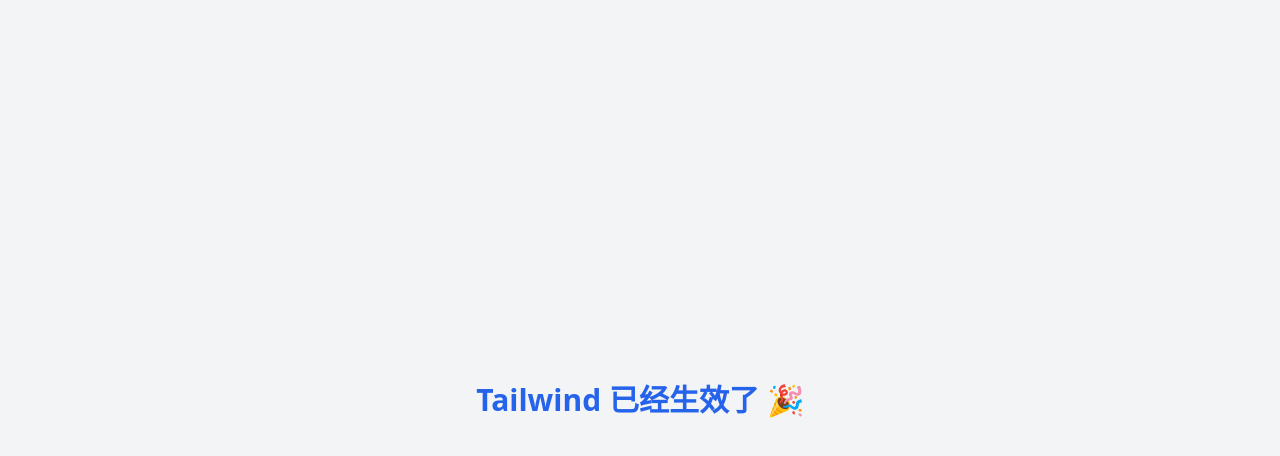
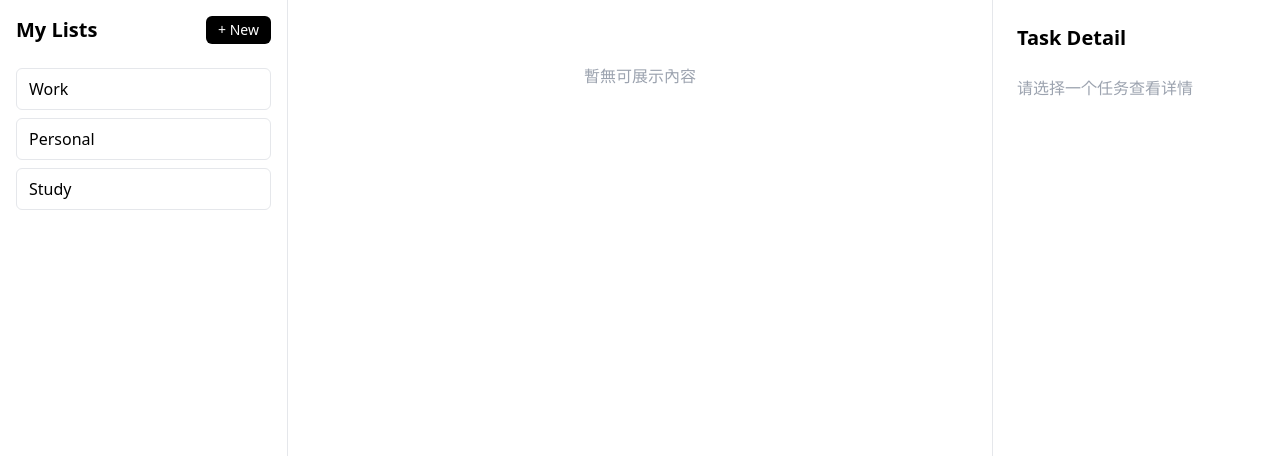
Before and after one commit to jingjingdai-lab/todolistweb, a Vue app in the folder frontend/: page /main in a window 1280 px wide. Before the commit this address had no page. Shown: the top 456 px of the page. Built offline with nearby package versions, Linux system fonts and the light colour scheme.

Commit message:
implement main layout with sidebar, task list and interactions

```diff
--- a/frontend/src/App.vue
+++ b/frontend/src/App.vue
@@ -1,7 +1,3 @@
 <template>
-  <div class="min-h-screen flex items-center justify-center bg-gray-100">
-    <h1 class="text-3xl font-bold text-blue-600">
-      Tailwind 已经生效了 🎉
-    </h1>
-  </div>
+  <router-view />
 </template>
--- a/frontend/src/assets/main.css
+++ b/frontend/src/assets/main.css
@@ -1,3 +1,12 @@
 @tailwind base;
 @tailwind components;
 @tailwind utilities;
+
+html,
+body,
+#app {
+  margin: 0;
+  padding: 0;
+  width: 100%;
+  min-height: 100%;
+}
--- /dev/null
+++ b/frontend/src/components/layout/MainContent.vue
@@ -0,0 +1,109 @@
+<script setup lang="ts">
+import { computed, ref } from 'vue'
+// 定义 list 类型
+type TaskList = {
+  id: number
+  name: string
+}
+
+// 定义 task 类型
+type Task = {
+  id: number
+  title: string
+  status: string
+  description?: string
+  dueDate?: string
+}
+
+// 接收父組件傳來的資料
+defineProps<{
+  selectedList: TaskList | null
+  tasks: Task[]
+  selectedTaskId: number | null
+}>()
+
+// 向父組件發送事件
+const emit = defineEmits<{
+  (e: 'select-task', task: Task): void
+  (e: 'toggle-task-status', taskId: number): void
+}>()
+
+// 控制已完成区是否展开（默认收起）
+const showCompleted = ref(false)
+
+
+// TODO 任务
+const todoTasks = computed(() => {
+  return props.tasks.filter((task) => task.status === 'TODO')
+})
+
+// DONE 任务
+const doneTasks = computed(() => {
+  return props.tasks.filter((task) => task.status === 'DONE')
+})
+
+// 点击任务时，通知父组件
+function handleTaskClick(task: Task) {
+  emit('select-task', task)
+}
+
+// 點擊狀態按鈕：切換 TODO / DONE
+function handleToggleStatus(taskId: number) {
+  emit('toggle-task-status', taskId)
+}
+
+function toggleCompleted() {
+  showCompleted.value = !showCompleted.value
+}
+
+</script>
+
+<template>
+  <main class="flex-1 p-6">
+    <!-- 沒選 list 時 -->
+    <div v-if="!selectedList" class="mt-10 text-center text-gray-400">
+      暫無可展示內容
+    </div>
+
+    <!-- 有選 list 時 -->
+    <div v-else>
+      <h2 class="mb-4 text-2xl font-bold">
+        {{ selectedList.name }}
+      </h2>
+
+      <ul class="space-y-3">
+        <li
+          v-for="task in tasks"
+          :key="task.id"
+          class="rounded-md border p-4 transition"
+          :class="
+            selectedTaskId === task.id
+              ? 'border-black bg-gray-100'
+              : 'border-gray-200'
+          "
+        >
+          <div class="flex items-center justify-between gap-4">
+            <!-- 左邊區塊：點擊後選中 task -->
+            <div
+              class="flex-1 cursor-pointer"
+              @click="handleTaskClick(task)"
+            >
+              <p class="font-medium">{{ task.title }}</p>
+              <p class="mt-1 text-sm text-gray-500">
+                {{ task.status }}
+              </p>
+            </div>
+
+            <!-- 右邊按鈕：切換狀態 -->
+            <button
+              class="rounded-md border px-3 py-1 text-sm hover:bg-gray-50"
+              @click="handleToggleStatus(task.id)"
+            >
+              {{ task.status === 'TODO' ? 'Mark Done' : 'Mark Todo' }}
+            </button>
+          </div>
+        </li>
+      </ul>
+    </div>
+  </main>
+</template>
--- /dev/null
+++ b/frontend/src/components/layout/SidebarLeft.vue
@@ -0,0 +1,57 @@
+<script setup lang="ts">
+// 定义接收的数据类型
+type TaskList = {
+  id: number
+  name: string
+}
+
+// props：父组件传进来的数据
+defineProps<{
+  lists: TaskList[]
+  selectedListId: number | null
+}>()
+
+// emit：点击某个 list 时，通知父组件
+const emit = defineEmits<{
+  (e: 'select-list', listId: number): void
+}>()
+
+// 点击某个 list
+function handleClick(listId: number) {
+  emit('select-list', listId)
+}
+</script>
+
+<template>
+  <!-- 左侧栏 -->
+  <aside class="w-72 border-r bg-white p-4">
+    <!-- 标题 + 新建按钮 -->
+    <div class="mb-6 flex items-center justify-between">
+      <h2 class="text-xl font-bold">My Lists</h2>
+
+      <!-- 这个按钮先保留，后面再接创建功能 -->
+      <button
+        class="rounded-md bg-black px-3 py-1 text-sm text-white hover:opacity-90"
+      >
+        + New
+      </button>
+    </div>
+
+    <!-- 列表 -->
+    <ul class="space-y-2">
+      <li
+        v-for="list in lists"
+        :key="list.id"
+        @click="handleClick(list.id)"
+        class="cursor-pointer rounded-md border px-3 py-2 transition"
+        :class="
+          selectedListId === list.id
+            ? 'bg-black text-white'
+            : 'bg-white text-black hover:bg-gray-100'
+        "
+      >
+        {{ list.name }}
+      </li>
+    </ul>
+  </aside>
+</template>
--- /dev/null
+++ b/frontend/src/components/layout/SidebarRight.vue
@@ -0,0 +1,58 @@
+<script setup lang="ts">
+// 定义 task 类型
+type Task = {
+  id: number
+  title: string
+  status: string
+  description?: string
+  dueDate?: string
+}
+
+// 接收父组件传来的当前选中任务
+defineProps<{
+  selectedTask: Task | null
+}>()
+</script>
+
+<template>
+  <!-- 右侧详情区域 -->
+  <aside class="w-72 border-l bg-white p-6">
+    <h2 class="text-xl font-bold">Task Detail</h2>
+
+    <!-- 没有选中任务时 -->
+    <div v-if="!selectedTask" class="mt-6 text-gray-400">
+      请选择一个任务查看详情
+    </div>
+
+    <!-- 有选中任务时 -->
+    <div v-else class="mt-6 space-y-4">
+      <!-- 任务标题 -->
+      <div>
+        <p class="text-sm text-gray-500">Title</p>
+        <p class="mt-1 font-medium">{{ selectedTask.title }}</p>
+      </div>
+
+      <!-- 任务状态 -->
+      <div>
+        <p class="text-sm text-gray-500">Status</p>
+        <p class="mt-1">{{ selectedTask.status }}</p>
+      </div>
+
+      <!-- 任务描述 -->
+      <div>
+        <p class="text-sm text-gray-500">Description</p>
+        <p class="mt-1">
+          {{ selectedTask.description || 'No description' }}
+        </p>
+      </div>
+
+      <!-- 截止日期 -->
+      <div>
+        <p class="text-sm text-gray-500">Due date</p>
+        <p class="mt-1">
+          {{ selectedTask.dueDate || 'No due date' }}
+        </p>
+      </div>
+    </div>
+  </aside>
+</template>
--- a/frontend/src/router/index.ts
+++ b/frontend/src/router/index.ts
@@ -1,21 +1,17 @@
 import { createRouter, createWebHistory } from 'vue-router'
-import HomeView from '../views/HomeView.vue'
+import MainView from '@/views/MainView.vue'
 
 const router = createRouter({
   history: createWebHistory(import.meta.env.BASE_URL),
   routes: [
     {
       path: '/',
-      name: 'home',
-      component: HomeView,
+      redirect: '/main',
     },
     {
-      path: '/about',
-      name: 'about',
-      // route level code-splitting
-      // this generates a separate chunk (About.[hash].js) for this route
-      // which is lazy-loaded when the route is visited.
-      component: () => import('../views/AboutView.vue'),
+      path: '/main',
+      name: 'main',
+      component: MainView,
     },
   ],
 })
--- a/frontend/src/views/AboutView.vue
+++ /dev/null
@@ -1,15 +0,0 @@
-<template>
-  <div class="about">
-    <h1>This is an about page</h1>
-  </div>
-</template>
-
-<style>
-@media (min-width: 1024px) {
-  .about {
-    min-height: 100vh;
-    display: flex;
-    align-items: center;
-  }
-}
-</style>
--- a/frontend/src/views/HomeView.vue
+++ /dev/null
@@ -1,9 +0,0 @@
-<script setup lang="ts">
-import TheWelcome from '../components/TheWelcome.vue'
-</script>
-
-<template>
-  <main>
-    <TheWelcome />
-  </main>
-</template>
--- /dev/null
+++ b/frontend/src/views/MainView.vue
@@ -0,0 +1,162 @@
+<script setup lang="ts">
+import { computed, ref } from 'vue'
+import SidebarLeft from '@/components/layout/SidebarLeft.vue'
+import MainContent from '@/components/layout/MainContent.vue'
+import SidebarRight from '@/components/layout/SidebarRight.vue'
+
+// list 类型
+type TaskList = {
+  id: number
+  name: string
+}
+
+// task 類型
+type Task = {
+  id: number
+  title: string
+  status: 'TODO' | 'DONE'
+  description?: string
+  dueDate: string
+}
+
+// 所有 task 資料放在 MainView
+// 用 listId 當 key，對應每個 list 的 task
+const taskMap = ref<Record<number, Task[]>>({
+  1: [
+    {
+      id: 1,
+      title: 'Finish technical test',
+      status: 'TODO',
+      description: 'Complete the main page and interactions',
+      dueDate: '2026-03-20',
+    },
+    {
+      id: 2,
+      title: 'Prepare meeting notes',
+      status: 'DONE',
+      description: 'Summarize key discussion points',
+      dueDate: '2026-03-18',
+    },
+  ],
+  2: [
+    {
+      id: 3,
+      title: 'Buy groceries',
+      status: 'TODO',
+      description: 'Milk, eggs, bread and vegetables',
+      dueDate: '2026-03-19',
+    },
+    {
+      id: 4,
+      title: 'Clean the room',
+      status: 'TODO',
+      description: 'Organize desk and vacuum the floor',
+      dueDate: '2026-03-21',
+    },
+  ],
+  3: [
+    {
+      id: 5,
+      title: 'Review Vue basics',
+      status: 'DONE',
+      description: 'Go through props, emits and computed',
+      dueDate: '2026-03-17',
+    },
+    {
+      id: 6,
+      title: 'Practice TypeScript',
+      status: 'TODO',
+      description: 'Define component prop types clearly',
+      dueDate: '2026-03-22',
+    },
+  ],
+})
+
+// 左侧假数据
+const lists = ref<TaskList[]>([
+  { id: 1, name: 'Work' },
+  { id: 2, name: 'Personal' },
+  { id: 3, name: 'Study' },
+])
+
+// 當前選中的 list id
+const selectedListId = ref<number | null>(null)
+
+// 當前選中的 task
+const selectedTask = ref<Task | null>(null)
+
+// 根據 id 算出目前選中的 list
+const selectedList = computed(() => {
+  return lists.value.find((list) => list.id === selectedListId.value) ?? null
+})
+
+// 根據目前選中的 list，算出它的 tasks
+const currentTasks = computed(() => {
+  if (!selectedListId.value) return []
+  return taskMap.value[selectedListId.value] ?? []
+})
+
+
+// 点击左侧 list
+function handleSelectList(listId: number) {
+  selectedListId.value = listId
+
+  // 切换 list 时，右侧 task detail 要清空
+  selectedTask.value = null
+}
+
+// 点击中间 task
+function handleSelectTask(task: Task) {
+  selectedTask.value = task
+}
+
+function handleToggleTaskStatus(taskId: number) {
+  // 沒選 list 時，不做任何事
+  if (!selectedListId.value) return
+
+  // 取出當前 list 的 task 陣列
+  const tasks = taskMap.value[selectedListId.value]
+  if (!tasks) return
+
+  // 找到被點擊的 task
+  const targetTask = tasks.find((task) => task.id === taskId)
+  if (!targetTask) return
+
+  // TODO <-> DONE 切換
+  targetTask.status = targetTask.status === 'TODO' ? 'DONE' : 'TODO'
+
+  // 如果右側正在顯示這個 task，也同步更新 selectedTask
+  if (selectedTask.value && selectedTask.value.id === taskId) {
+    selectedTask.value = { ...targetTask }
+  }
+}
+
+
+
+
+</script>
+
+
+
+<template>
+  <!-- 三栏整体布局 -->
+  <div class="flex h-screen bg-white text-black">
+    <!-- 左侧 -->
+    <SidebarLeft
+      :lists="lists"
+      :selected-list-id="selectedListId"
+      @select-list="handleSelectList"
+    />
+
+    <!-- 中间 -->
+    <MainContent
+      :selected-list="selectedList"
+      :tasks="currentTasks"
+      :selected-task-id="selectedTask?.id ?? null"
+      @select-task="handleSelectTask"
+      @toggle-task-status="handleToggleTaskStatus"
+    />
+    <!-- 右侧 -->
+    <SidebarRight :selected-task="selectedTask" />
+  </div>
+</template>
```
